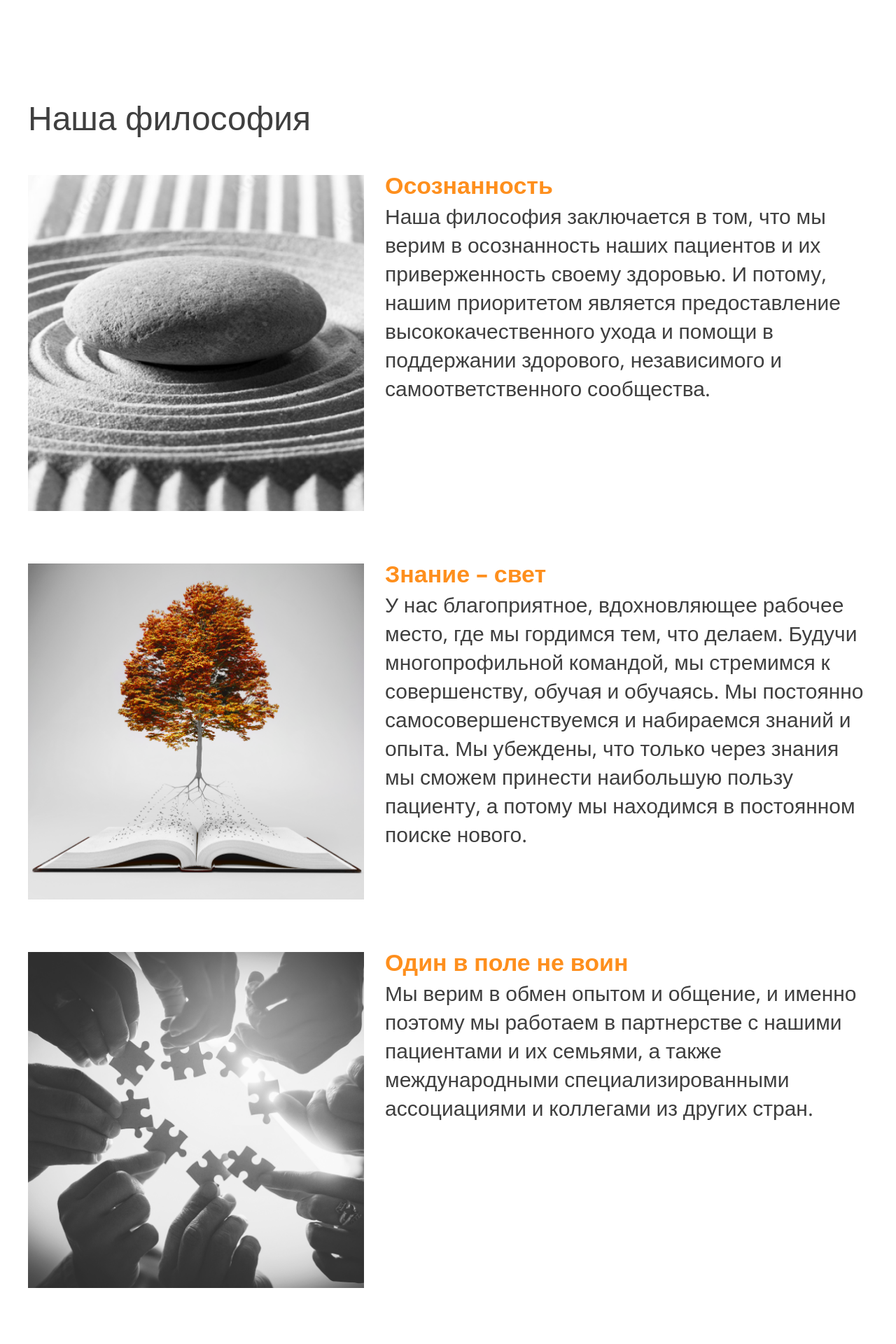
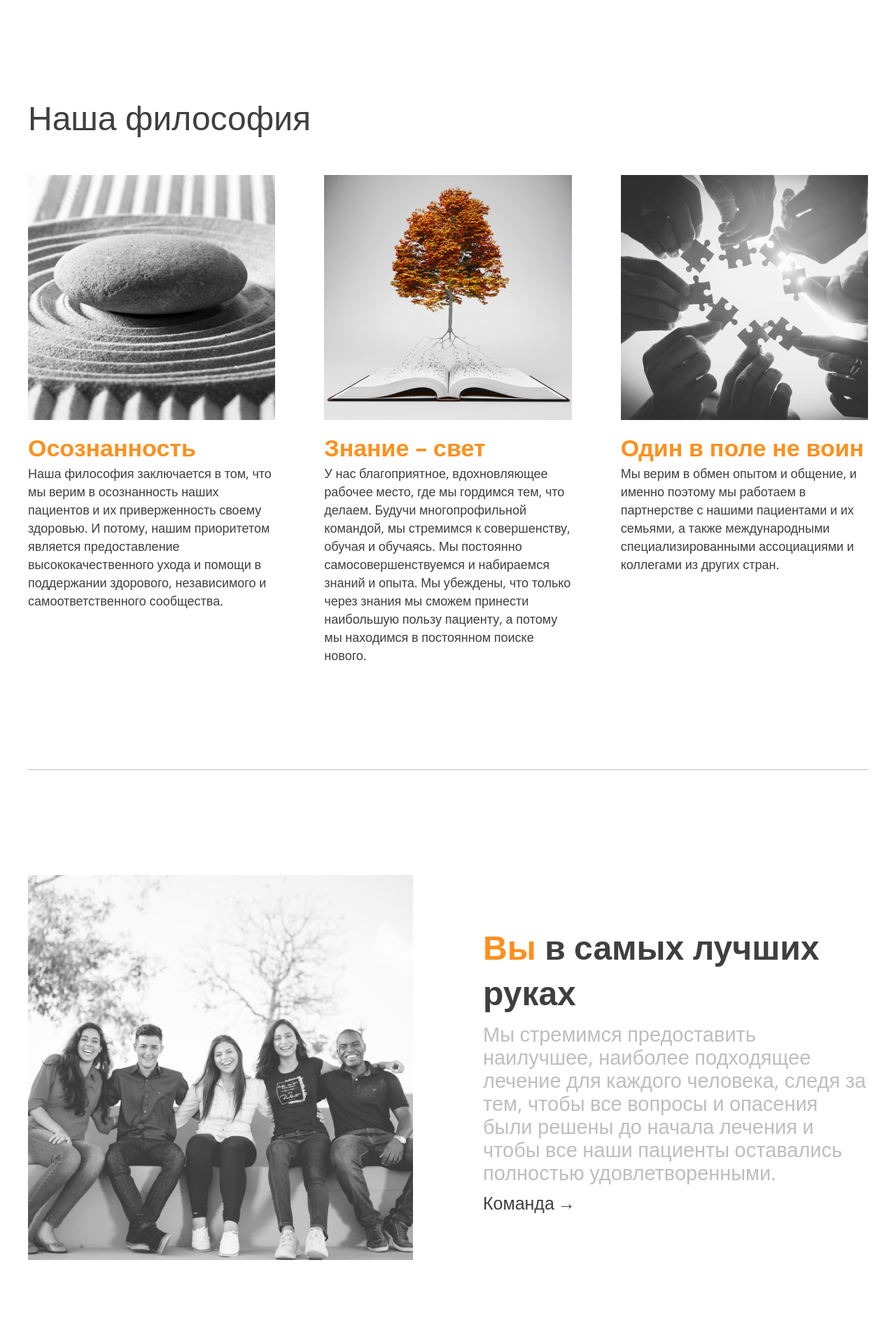
Before and after one commit to kingoker/Astramed_Django, a Django app: page /about/ in a window 1280 px wide. Shown: the part 588-2508 px from the top of the page at 70% size. Run offline with Django 4.2, Linux system fonts and the light colour scheme; data comes from the database, SQL or seed files in the repository; some libraries are stand-ins or nearby versions.

Commit message:
style changed

```diff
--- a/astramedClinic/static/css/adaptive.css
+++ b/astramedClinic/static/css/adaptive.css
@@ -1,7 +1,7 @@
 /* Адаптивность сайта */
 @media (min-width: 1500px){
     .team{
-        margin-top: 300px;
+        margin-top: 200px;
     }
 }
 @media (min-width: 1200px) {
--- a/astramedClinic/static/css/main.css
+++ b/astramedClinic/static/css/main.css
@@ -700,13 +700,12 @@ body{
 .aboutPhilosophy__container{
     padding-top: 150px;
 }
-.aboutPhilosophy__list{
+.aboutPhilosophy__list {
     display: grid;
+    grid-template-columns: 1fr 1fr 1fr;
     gap: 70px;
 }
 .aboutPhilosophy__item{
-    display: flex;
-    gap: 30px;
 }
 .aboutPhilosophy__title{
     font-weight: 700;
@@ -714,11 +713,14 @@ body{
     line-height: 28px;
     color: #FE8F1D;
 }
-.aboutPhilosophy__subtitle{
+.aboutPhilosophy__text{
+    margin-top: 20px;
+}
+.aboutPhilosophy__subtitle {
     margin-top: 10px;
     font-weight: 400;
-    font-size: 30px;
-    line-height: 41px;
+    font-size: 18px;
+    line-height: 26px;
     color: #3F3F3F;
 }
 .aboutPhilosophy__header{
@@ -739,8 +741,7 @@ body{
     margin: 0 auto;
 }
 .about__img{
-    min-width: 480px;
-    max-height: 480px;
+    max-height: 350px;
 }
 .contacts__list{
     display: grid;
```
